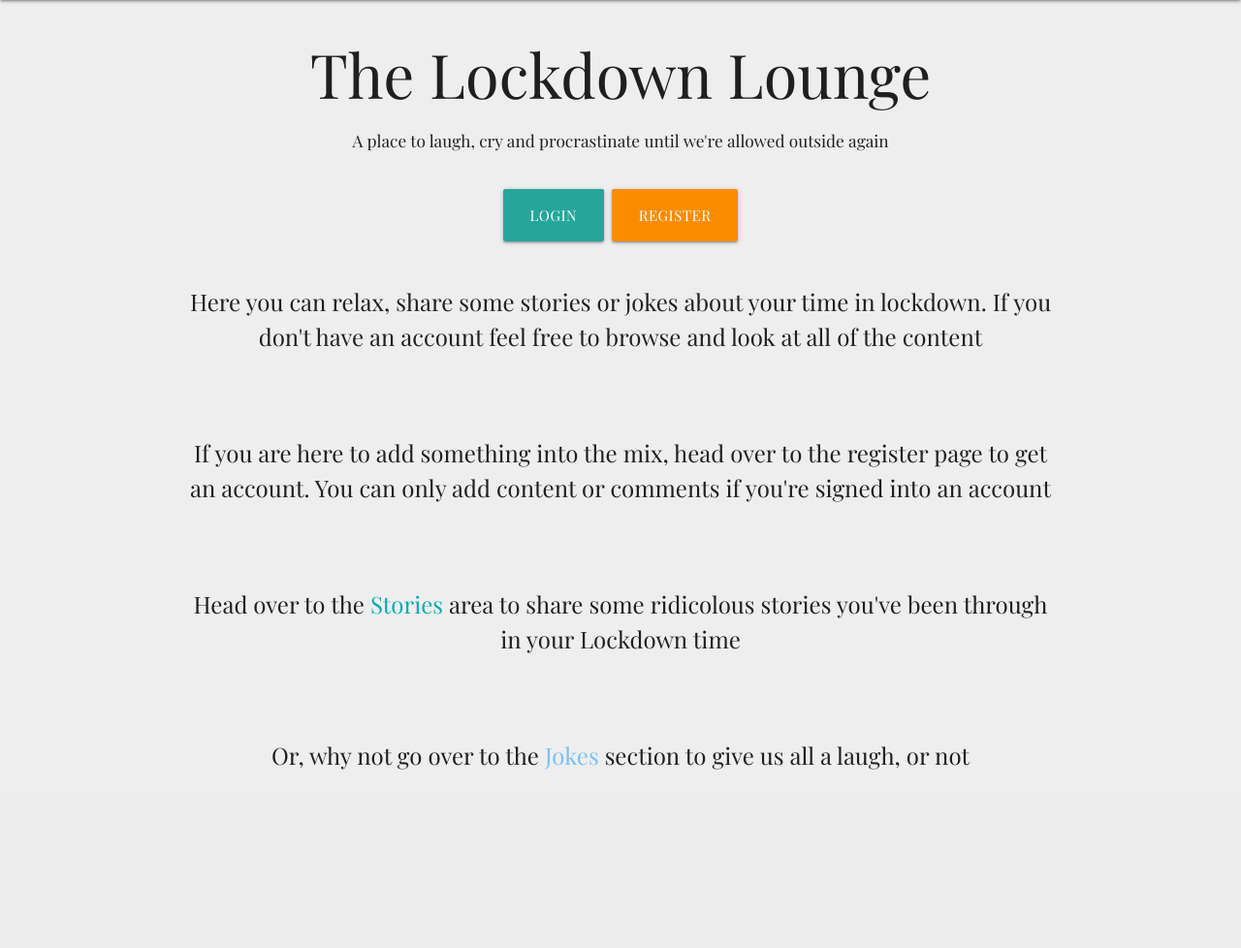
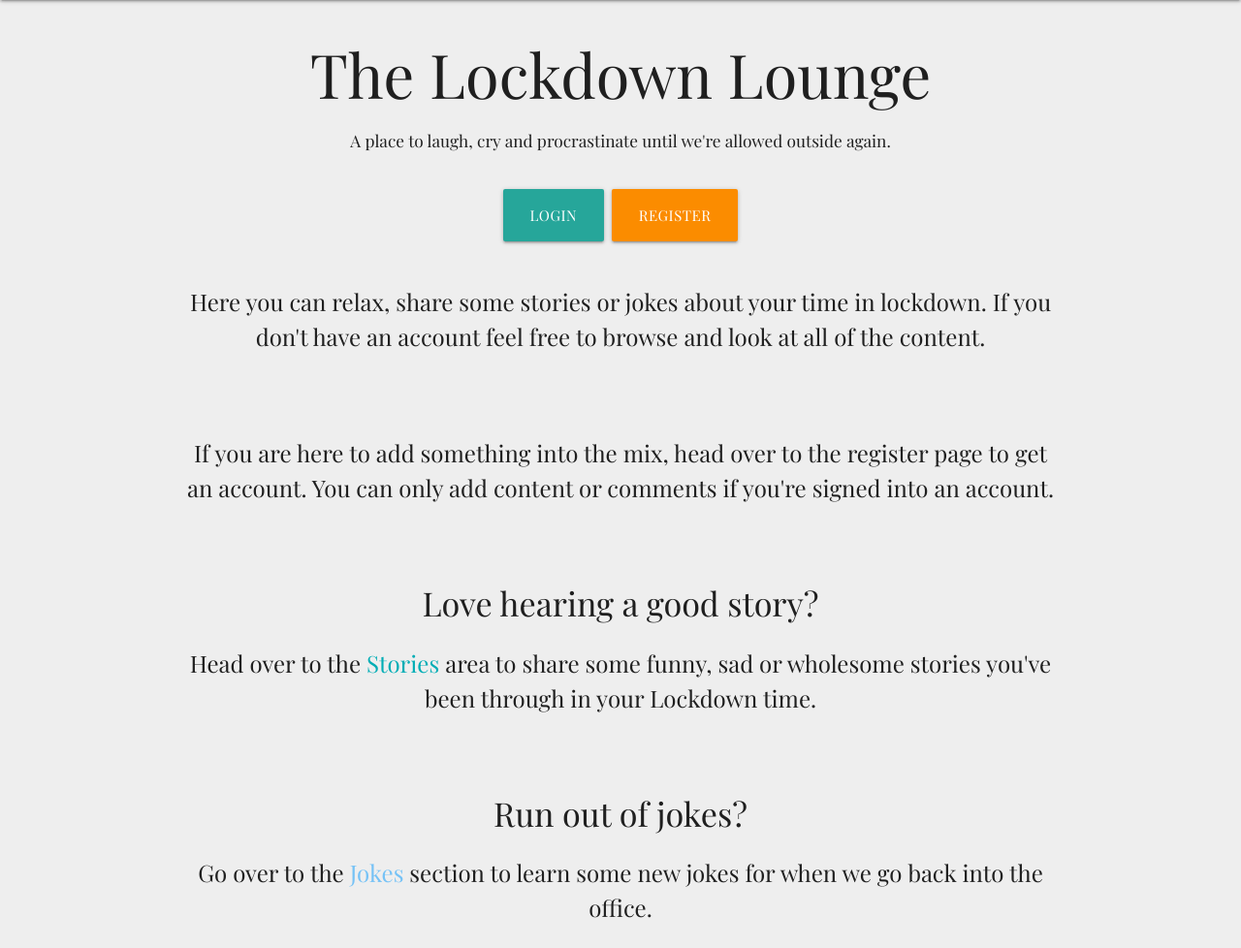
Before and after one commit to Code-Institute-Submissions/Side-On-lockdownLounge-MP3_OctResub, a Flask app: page / in a window 1280 px wide. Shown: the part 64-1042 px from the top of the page at 97% size. Before the commit the page ends 858 px from the top, so only its background shows below. Run offline with Flask 2, Linux system fonts and the light colour scheme; some libraries are stand-ins or nearby versions.

Commit message:
Add content

```diff
--- a/templates/index.html
+++ b/templates/index.html
@@ -3,19 +3,21 @@
 <div class="center">
     <div class="index-heading">
 <h1>The Lockdown Lounge</h1>
-<h6>A place to laugh, cry and procrastinate until we're allowed outside again</h6>
+<h6>A place to laugh, cry and procrastinate until we're allowed outside again.</h6>
 </div>
 <a href="{{ url_for('login') }}" class="btn-large">Login</a>
 <a href="{{ url_for('register') }}" class="btn-large orange darken-1">Register</a>
 <br>
 <div class="index-info">
-<p>Here you can relax, share some stories or jokes about your time in lockdown. If you don't have an account feel free to browse and look at all of the content</p>
+<p>Here you can relax, share some stories or jokes about your time in lockdown. If you don't have an account feel free to browse and look at all of the content.</p>
 <br>
-<p>If you are here to add something into the mix, head over to the register page to get an account. You can only add content or comments if you're signed into an account</p>
+<p>If you are here to add something into the mix, head over to the register page to get an account. You can only add content or comments if you're signed into an account.</p>
 <br>
-<p>Head over to the <a class="stories-link" href="{{ url_for('get_stories') }}">Stories</a> area to share some ridicolous stories you've been through in your Lockdown time</p>
+<h4>Love hearing a good story?</h4>
+<p>Head over to the <a class="stories-link" href="{{ url_for('get_stories') }}">Stories</a> area to share some funny, sad or wholesome stories you've been through in your Lockdown time.</p>
 <br>
-<p>Or, why not go over to the <a class="jokes-link" href="{{ url_for('get_jokes') }}">Jokes</a> section to give us all a laugh, or not</p>
+<h4>Run out of jokes?</h4>
+<p>Go over to the <a class="jokes-link" href="{{ url_for('get_jokes') }}">Jokes</a> section to learn some new jokes for when we go back into the office.</p>
 </div>
 </div>
 {% endblock %}
```
